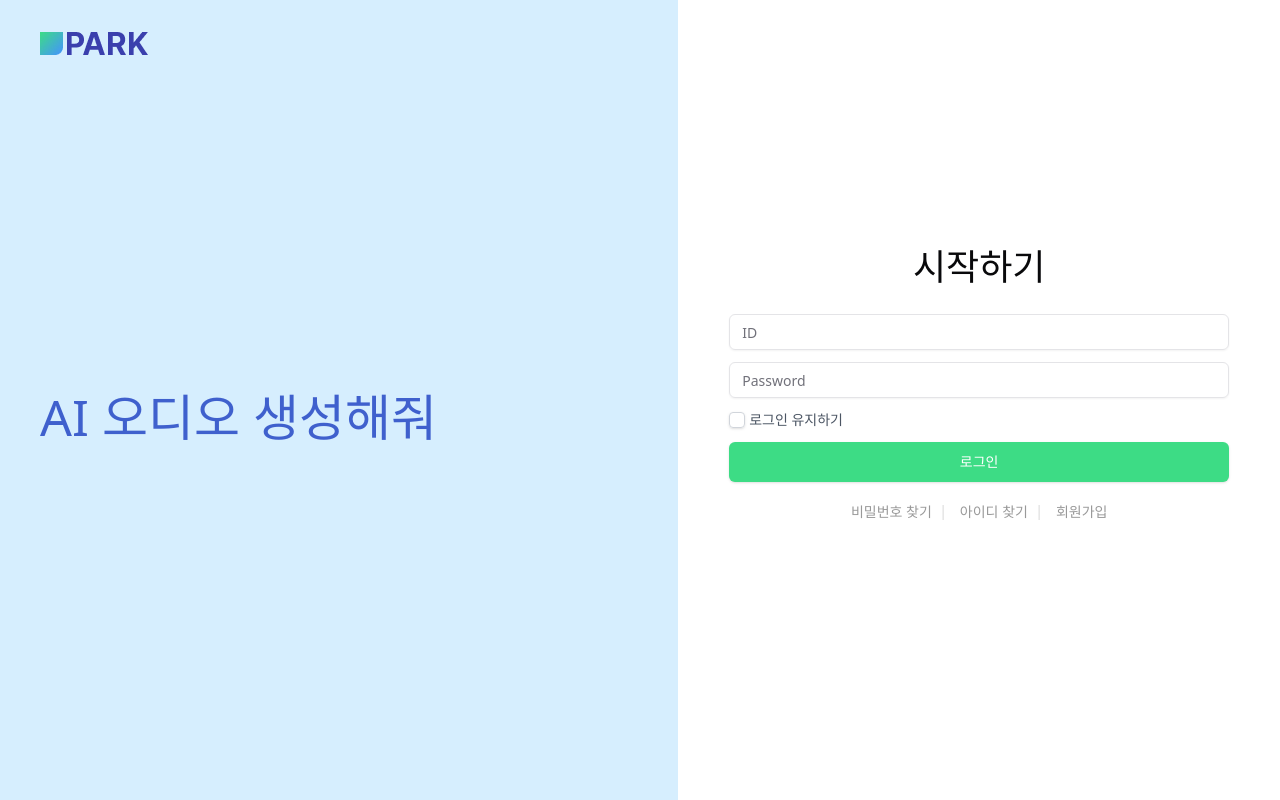
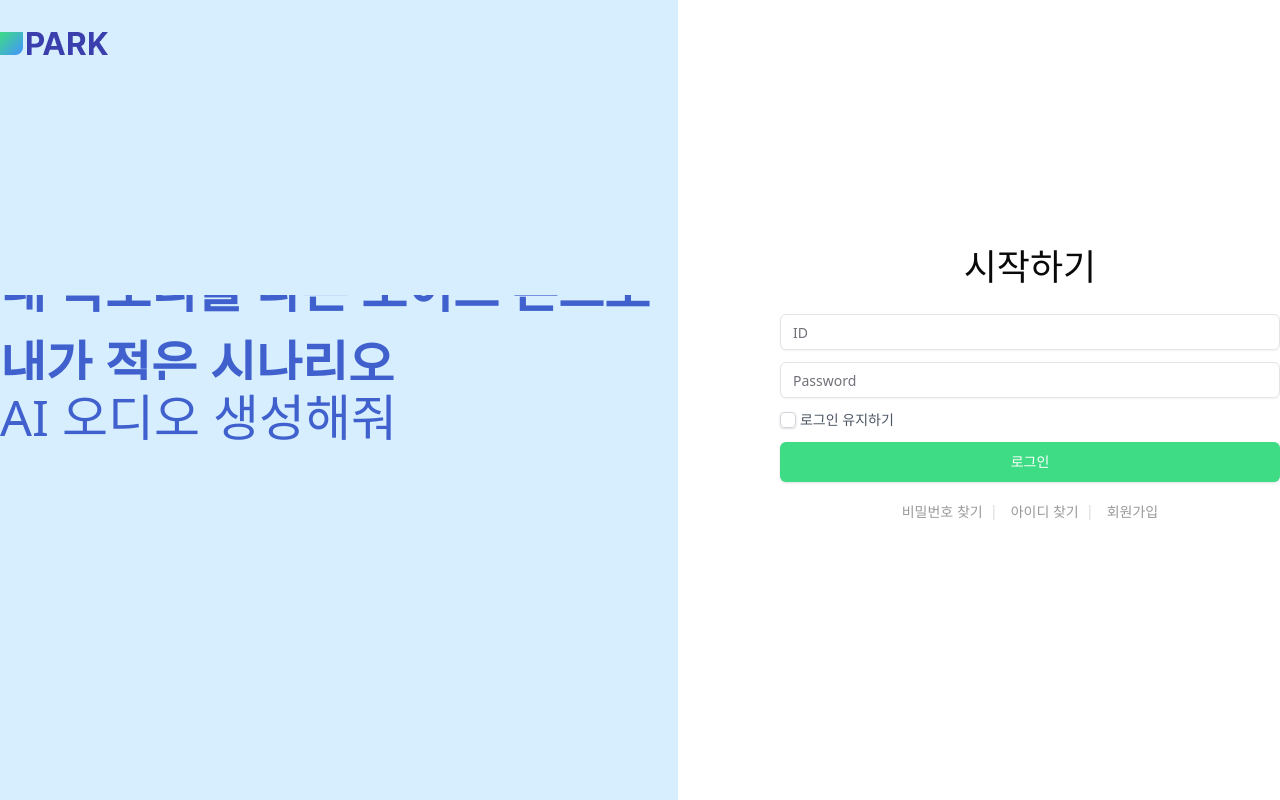
Before and after one commit to FC-DEV-FinalProject/FinalProject_5RE5_FE, a React (Vite) app: page /signin in a window 1280 px wide. Built offline with nearby package versions, Linux system fonts and the light colour scheme; no server answers.

Commit message:
feature : 로그인 배경색 꽉차게 수정 (#89)

```diff
--- a/src/App.tsx
+++ b/src/App.tsx
@@ -1,15 +1,21 @@
 import { RouterProvider } from 'react-router-dom';
 import { router } from './routes/router';
 import { QueryClient, QueryClientProvider } from '@tanstack/react-query';
+import { useMemo } from 'react';
+import { getWrapBg } from '@/utils/ui';
 
 const queryClient = new QueryClient();
 
 function App() {
+  const bg = useMemo(() => getWrapBg(), []);
+
   return (
-    <div className='max-w-[1280px] mx-auto'>
-      <QueryClientProvider client={queryClient}>
-        <RouterProvider router={router} />
-      </QueryClientProvider>
+    <div id='wrap' style={bg || undefined}>
+      <div className='max-w-[1280px] mx-auto'>
+        <QueryClientProvider client={queryClient}>
+          <RouterProvider router={router} />
+        </QueryClientProvider>
+      </div>
     </div>
   );
 }
--- a/src/pages/SignIn.tsx
+++ b/src/pages/SignIn.tsx
@@ -71,7 +71,7 @@ const SignIn = () => {
   return (
     <div className='flex login-wrap min-w-[1280px] h-screen min-h-[600px] border-box'>
       <div className='w-[53%] bg-blue-2 relative flex justify-end'>
-        <div className='w-full max-w-[800px] border-box pt-8 pl-10'>
+        <div className='w-full max-w-[800px] border-box pt-8'>
           <h1 className='w-[108px] h-[23px]'>
             <Link to='/'>
               <img src={Logo} alt='' />
@@ -81,7 +81,7 @@ const SignIn = () => {
         </div>
       </div>
 
-      <div className='w-[47%] flex justify-center'>
+      <div className='w-[47%] flex justify-end bg-white'>
         <div className='w-[500px] mt-[240px] flex flex-col items-stretch gap-5'>
           <p className='text-[36px] text-center'>시작하기</p>
           <div>
--- /dev/null
+++ b/src/utils/ui.ts
@@ -0,0 +1,7 @@
+export const getWrapBg = (): React.CSSProperties | null => {
+  const pathName = window.location.pathname.toLocaleLowerCase();
+  const isSignin = pathName === '/signin';
+  return isSignin
+    ? { background: 'linear-gradient(to right, #D6EEFE 50%, #fff 50%)' }
+    : null;
+};
```
